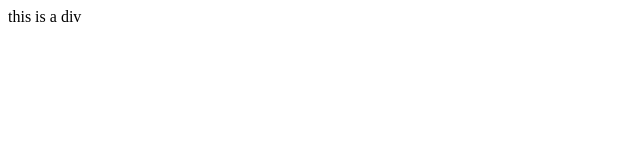
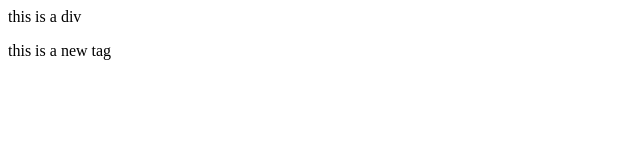
Before and after one commit to prashanthchordi123-bit/localrepo, a plain HTML site: page index.html in a window 1280 px wide. Shown: the full height of the page, 0-640 px from the left. Drawn offline with Linux system fonts and the light colour scheme.

Commit message:
new feature

```diff
--- a/index.html
+++ b/index.html
@@ -1 +1,2 @@
 <div>this is a div </div>
+<p>this is a new tag</p>
```
